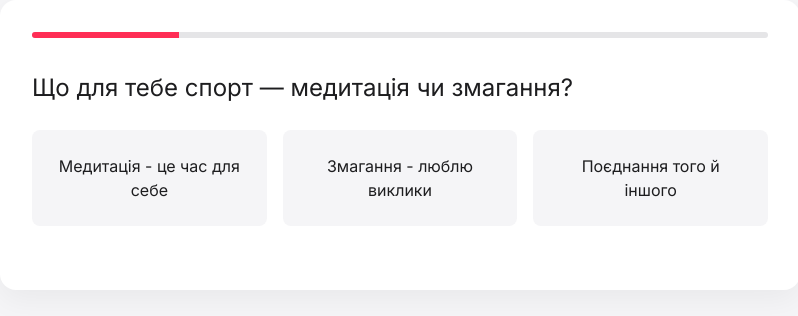
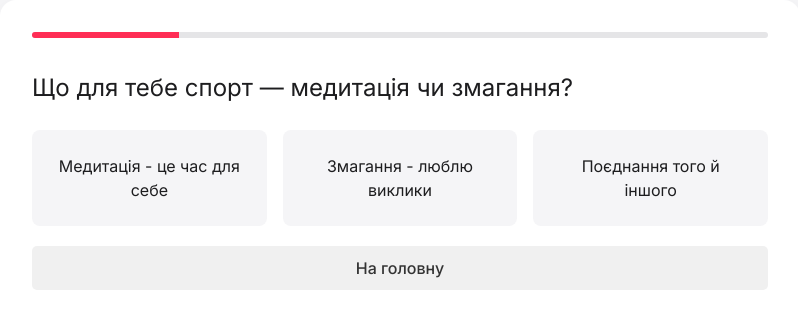
Before and after one commit to zenenergy-official/ZENenergy, a Next.js app in the folder zenenergy-next/: page /quiz in a window 1280 px wide. Shown: the top 316 px of the page, without its empty margins (240-1038 px from the left). Built offline with nearby package versions, Linux system fonts and the light colour scheme.

Commit message:
Add: innit base text features

```diff
--- a/zenenergy-next/src/app/globals.css
+++ b/zenenergy-next/src/app/globals.css
@@ -18,6 +18,23 @@
 html {
   scroll-behavior: smooth;
 }
+
+.back-button {
+          display: block;
+          margin-top: 20px;
+          padding: 10px 20px;
+          background-color: #f0f0f0;
+          color: #333;
+          text-align: center;
+          justify-content: center;
+          border-radius: 5px;
+          text-decoration: none;
+          font-weight: 500;
+          transition: background-color 0.3s;
+        }
+        .back-button:hover {
+          background-color: #e0e0e0;
+        }
 
 body {
   font-family: 'Inter', -apple-system, BlinkMacSystemFont, sans-serif;
@@ -225,6 +242,8 @@ h1 {
   font-size: 1rem;
   transition: all 0.3s ease;
   border: 1px solid transparent;
+  font-family: 'Inter', sans-serif;
+  font-weight: 700;
 }
 
 .btn:hover {
--- a/zenenergy-next/src/app/layout.tsx
+++ b/zenenergy-next/src/app/layout.tsx
@@ -13,8 +13,8 @@ const geistMono = Geist_Mono({
 });
 
 export const metadata: Metadata = {
-  title: "ZENengine",
-  description: "Ми - це ZENengine, ми це команда.",
+  title: "ZENenergy",
+  description: "Ми - це ZENenergy, ми це команда.",
 };
 
 export default function RootLayout({
--- a/zenenergy-next/src/app/quiz/page.tsx
+++ b/zenenergy-next/src/app/quiz/page.tsx
@@ -2,6 +2,7 @@
 
 import { useState } from 'react'
 import Head from 'next/head'
+import Link from 'next/link'
 
 type QuizOption = {
   text: string
@@ -142,7 +143,6 @@ export default function QuizPage() {
 
   const progress = showResult ? 100 : ((currentQuestion + 1) / quizQuestions.length) * 100;
 
-
   return (
     <>
       <Head>
@@ -173,6 +173,9 @@ export default function QuizPage() {
                 </div>
               ))}
             </div>
+            <Link href="/" className="back-button">
+              На головну
+            </Link>
           </div>
         ) : (
           <div className={`quiz-result ${showResult ? 'active' : ''}`}>
@@ -180,13 +183,16 @@ export default function QuizPage() {
             <h3 className="result-title">{result?.title}</h3>
             <p className="result-description">{result?.description}</p>
             <div className="result-products font-weight: 700">
-             <h4 className='font-bold'> Рекомендовані продукти:</h4>
+              <h4 className='font-bold'>Рекомендовані продукти:</h4>
               <ul>
                 {result?.products.map((product, index) => (
                   <li key={index}>{product}</li>
                 ))}
               </ul>
             </div>
+            <Link href="/" className="back-button">
+              На головну
+            </Link>
           </div>
         )}
       </div>
--- a/zenenergy-next/src/components/Contact.tsx
+++ b/zenenergy-next/src/components/Contact.tsx
@@ -10,15 +10,15 @@ export default function Contact() {
         </div>
         <div className="contact-grid">
           <div className="contact-card" data-aos="fade-up" data-aos-delay="100">
-            <h3>Електронна пошта</h3>
+            <h3 className="font-bold">Електронна пошта</h3>
             <p><a href="mailto:zenenergy.official.company@gmail.com">zenenergy.official.company@gmail.com</a></p>
           </div>
           <div className="contact-card" data-aos="fade-up" data-aos-delay="200">
-            <h3>Соціальні мережі</h3>
-            <p><a href="https://instagram.com/zenenergy" target="_blank">Instagram @zenenergy.official</a></p>
+            <h3 className="font-bold">Соціальні мережі</h3>
+            <p><a href="https://instagram.com/zenenergy.official" target="_blank">Instagram @zenenergy.official</a></p>
           </div>
           <div className="contact-card" data-aos="fade-up" data-aos-delay="300">
-            <h3>Telegram</h3>
+            <h3 className="font-bold">Telegram</h3>
             <p><a>Ще в розробці</a></p>
           </div>
         </div>
--- a/zenenergy-next/src/components/Header.tsx
+++ b/zenenergy-next/src/components/Header.tsx
@@ -33,7 +33,7 @@ export default function Header() {
         </Link>
 
         <nav className="hidden md:flex gap-8">
-          <Link href="/" className="text-[0.95rem] font-medium hover:text-accent relative after:content-[''] after:absolute after:-bottom-1 after:left-0 after:w-0 after:h-0.5 after:bg-accent after:transition-all hover:after:w-full">
+          <Link href="/" className="headder text-[0.95rem] font-medium hover:text-accent relative after:content-[''] after:absolute after:-bottom-1 after:left-0 after:w-0 after:h-0.5 after:bg-accent after:transition-all hover:after:w-full">
             Головна
           </Link>
           <Link href="/quiz" className="text-[0.95rem] font-medium hover:text-accent relative after:content-[''] after:absolute after:-bottom-1 after:left-0 after:w-0 after:h-0.5 after:bg-accent after:transition-all hover:after:w-full">
--- a/zenenergy-next/src/components/Mission.tsx
+++ b/zenenergy-next/src/components/Mission.tsx
@@ -10,15 +10,15 @@ export default function Mission() {
         </div>
         <div className="mission-cards">
           <div className="mission-card" data-aos="fade-up" data-aos-delay="100">
-            <h3>Баланс</h3>
+            <h3 className="font-bold">Баланс</h3>
             <p>Поєднуємо фізичні тренування з практиками ментального здоров&apos;я для досягнення гармонії.</p>
           </div>
           <div className="mission-card" data-aos="fade-up" data-aos-delay="200">
-            <h3>Технології</h3>
+            <h3 className="font-bold">Технології</h3>
             <p>Використовуємо сучасні рішення для персоналізації вашого спортивного досвіду.</p>
           </div>
           <div className="mission-card" data-aos="fade-up" data-aos-delay="300">
-            <h3>Спільнота</h3>
+            <h3 className="font-bold">Спільнота</h3>
             <p>Об&apos;єднуємо однодумців, які прагнуть розвитку та самовдосконалення.</p>
           </div>
         </div>
--- a/zenenergy-next/src/components/Products.tsx
+++ b/zenenergy-next/src/components/Products.tsx
@@ -12,21 +12,21 @@ export default function Products() {
           <div className="product-card" data-aos="fade-up" data-aos-delay="100">
             <div className="product-image">🛍️</div>
             <div className="product-info">
-              <h3>Спортивні товари</h3>
+              <h3 className="font-bold">Спортивні товари</h3>
               <p>Високоякісне спортивне обладнання та аксесуари для тренувань вдома та на вулиці.</p>
             </div>
           </div>
           <div className="product-card" data-aos="fade-up" data-aos-delay="200">
             <div className="product-image">📚</div>
             <div className="product-info">
-              <h3>Освітні курси</h3>
+              <h3 className="font-bold">Освітні курси</h3>
               <p>Мікро-курси з фітнесу, харчування та ментального здоров&apos;я від провідних експертів.</p>
             </div>
           </div>
           <div className="product-card" data-aos="fade-up" data-aos-delay="300">
             <div className="product-image">🤖</div>
             <div className="product-info">
-              <h3>Персональний бот</h3>
+              <h3 className="font-bold">Персональний бот</h3>
               <p>Інтелектуальний помічник, який створить індивідуальну програму тренувань та відновлення.</p>
             </div>
           </div>
```
